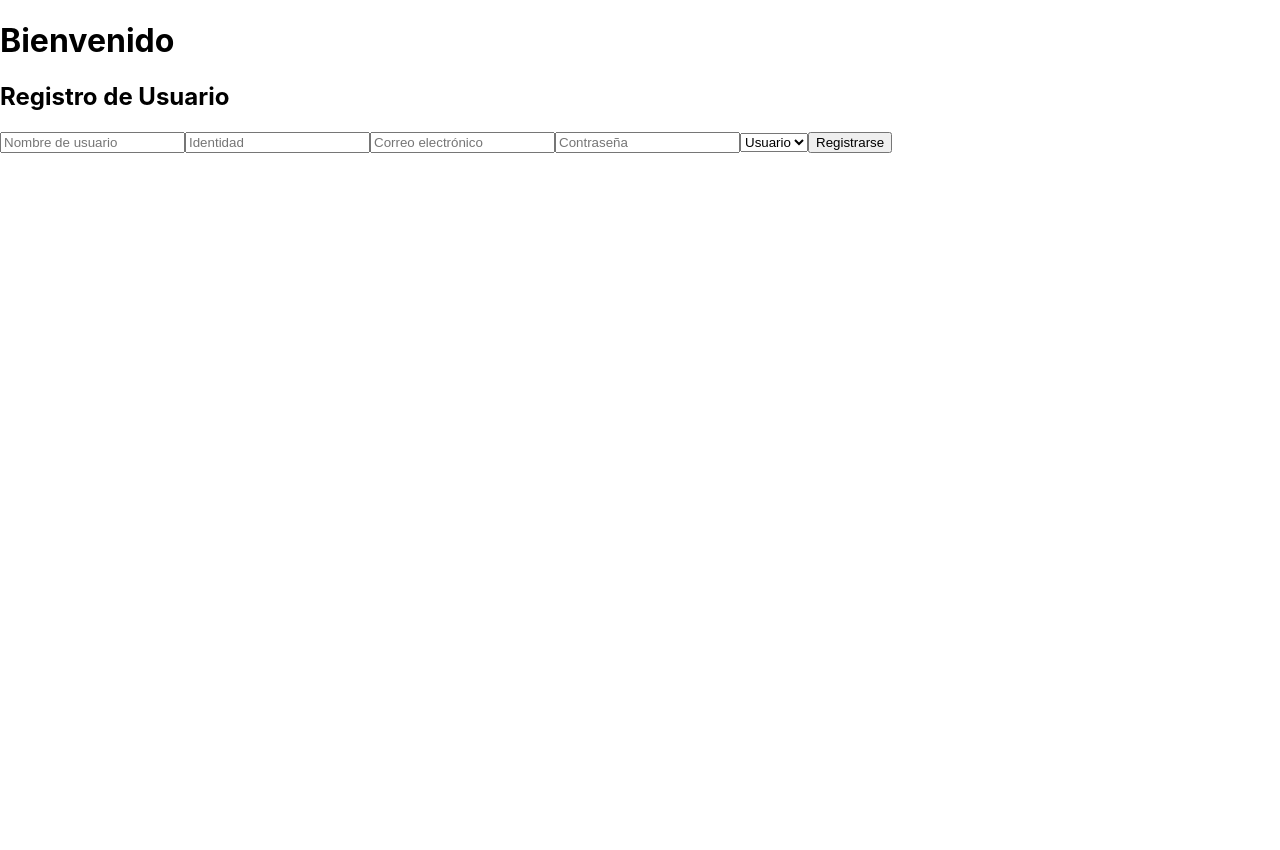
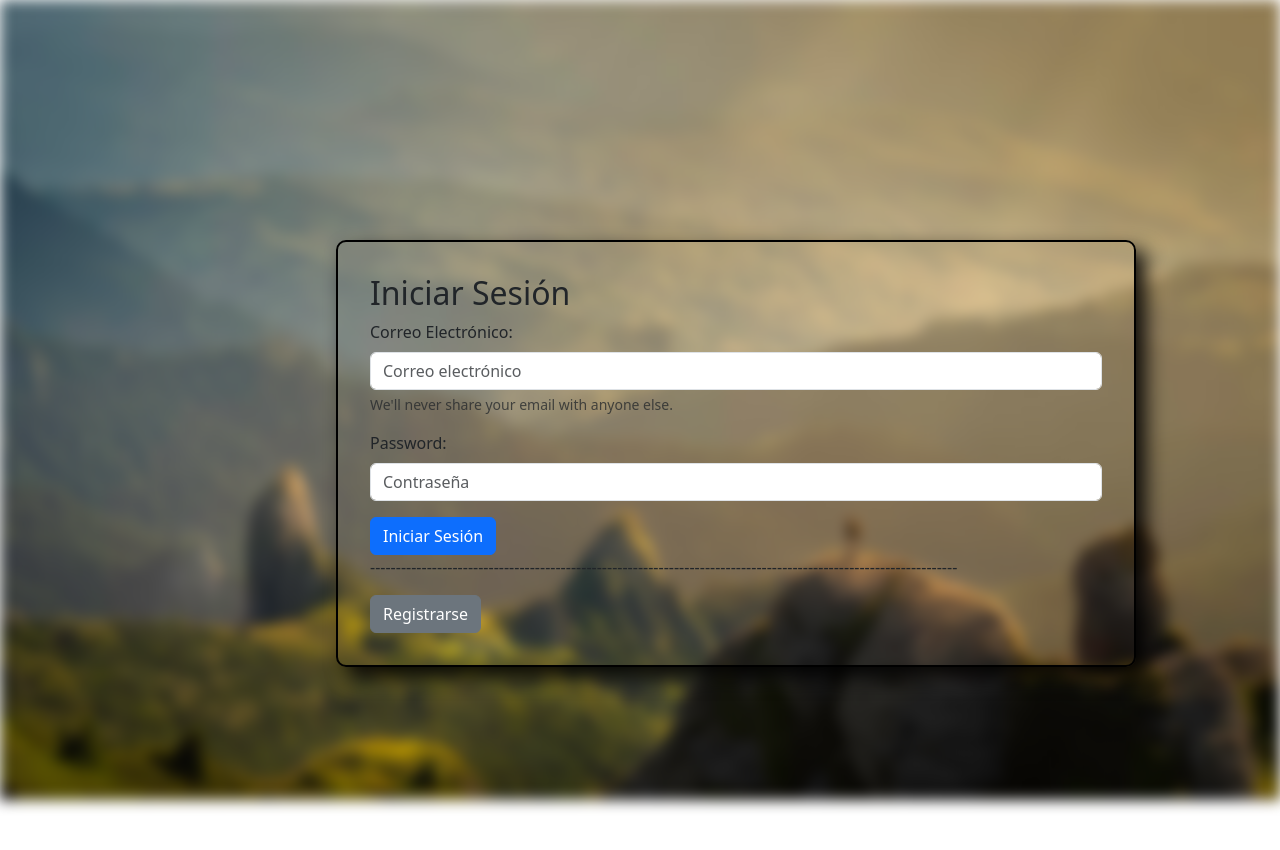
Before and after one commit to Elkin8/ProyectoIntegrador, a React (Create React App) app in the folder front-end/: page / in a window 1280 px wide. Shown: the top 850 px of the page. Before the commit the page ends 800 px from the top, so only its background shows below. Built offline with nearby package versions, Linux system fonts and the light colour scheme.

Commit message:
CSSLogin

```diff
--- a/front-end/package.json
+++ b/front-end/package.json
@@ -4,9 +4,12 @@
   "private": true,
   "dependencies": {
     "axios": "^1.7.9",
+    "bootstrap": "^5.3.3",
     "cra-template": "1.2.0",
     "react": "^19.0.0",
+    "react-bootstrap": "^2.10.9",
     "react-dom": "^19.0.0",
+    "react-router-dom": "^7.1.5",
     "react-scripts": "5.0.1"
   },
   "scripts": {
@@ -32,5 +35,8 @@
       "last 1 firefox version",
       "last 1 safari version"
     ]
+  },
+  "devDependencies": {
+    "@babel/plugin-proposal-private-property-in-object": "^7.21.11"
   }
 }
--- a/front-end/src/App.css
+++ b/front-end/src/App.css
@@ -36,3 +36,16 @@
     transform: rotate(360deg);
   }
 }
+
+
+.containerf {
+  margin-top: 15rem;
+  margin-left: 21rem;
+  width: 90%;
+  max-width: 800px;
+  padding: 2rem;
+  background: transparent;
+  border: solid 2px black;
+  border-radius: 10px;
+  box-shadow: 10px 10px 20px rgba(0,0,0,0.9);
+}
--- a/front-end/src/App.js
+++ b/front-end/src/App.js
@@ -1,12 +1,22 @@
+import { BrowserRouter as Router, Routes, Route } from "react-router-dom";
 import './App.css';
 import RegisterPage from "./pages/RegisterPage.jsx";
+import LoginForm from "./components/LoginForm.jsx";
+import Home from "./pages/Home.jsx";
+import AdminPage from "./pages/AdminPage.jsx";
 
 function App() {
   return (
-    <div>
-      <h1>Bienvenido</h1>
-      <RegisterPage />
-    </div>
+    <Router>
+      <Routes>
+        <Route path="/" element={<LoginForm />} />  {/* Ahora el registro es la página principal */}
+        <Route path="/register" element={<RegisterPage />} />
+        <Route path="/login" element={<LoginForm />} />
+        <Route path="/home" element={<Home />} />
+        <Route path="/admin" element={<AdminPage />} />
+      </Routes>
+    </Router>
+
   );
 }
 
--- a/front-end/src/components/InputFields.jsx
+++ b/front-end/src/components/InputFields.jsx
@@ -2,7 +2,7 @@ import React from "react";
 
 const InputField = ({ type, name, placeholder, value, onChange }) => {
   return (
-    <input
+    <input class="form-control" aria-describedby="emailHelp"
       type={type}
       name={name}
       placeholder={placeholder}
--- /dev/null
+++ b/front-end/src/components/LoginForm.jsx
@@ -0,0 +1,76 @@
+import { useState } from "react";
+import axios from "axios";
+import { useNavigate } from "react-router-dom";
+
+
+const LoginForm = () => {
+  const [formData, setFormData] = useState({ email: "", password: "" });
+  const [error, setError] = useState(null);
+  const navigate = useNavigate();
+
+  const handleChange = (e) => {
+    setFormData({ ...formData, [e.target.name]: e.target.value });
+  };
+
+  const handleSubmit = async (e) => {
+    e.preventDefault();
+    console.log('Datos enviados:', formData);
+
+    try {
+      const response = await axios.post("http://localhost:3000/api/login", formData, { withCredentials: true });
+      console.log('Respuesta del backend:', response);
+
+      // Almacenar el token que recibimos desde el backend
+      const token = response.data.token;
+      localStorage.setItem('token', token);
+
+      // Decodificar el token para obtener los datos (rol)
+      const decodedToken = decodeJWT(token);
+
+      // Redirigir según el rol del usuario
+      if (decodedToken.role === 'admin') {
+        navigate('/admin');  // Redirige a la página de administración
+      } else {
+        navigate('/home');  // Redirige a la página de inicio
+      }
+
+    } catch (error) {
+      console.error('Error:', error.response);
+      setError("Credenciales incorrectas");
+    }
+  };
+
+  const handleRegisterRedirect = () => {
+    navigate("/register"); // Redirige a la página de registro
+  };
+
+  // Función para decodificar el token JWT
+  const decodeJWT = (token) => {
+    const payload = token.split('.')[1];  // Obtener la parte del payload (segunda parte del JWT)
+    const decoded = atob(payload);  // Decodificar la cadena Base64
+    return JSON.parse(decoded);  // Parsear el JSON
+  };
+
+  return (
+    <div class="containerf">
+      <form onSubmit={handleSubmit}>
+        <h2>Iniciar Sesión</h2>
+        {error && <p style={{ color: "red" }}>{error}</p>}
+        <div class="mb-3">
+          <label for="exampleInputEmail1" class="form-label">Correo Electrónico:</label>
+          <input type="email" name="email" class="form-control" aria-describedby="emailHelp" placeholder="Correo electrónico" value={formData.email} onChange={handleChange} />
+          <div id="emailHelp" class="form-text">We'll never share your email with anyone else.</div>
+        </div>
+        <div class="mb-3">
+          <label for="exampleInputPassword1" class="form-label">Password:</label>
+          <input type="password" name="password"  class="form-control" placeholder="Contraseña" value={formData.password} onChange={handleChange} />
+        </div>
+        <button type="submit" class="btn btn-primary">Iniciar Sesión</button>
+        <p>------------------------------------------------------------------------------------------------------------------</p>
+        <button type="button" class="btn btn-secondary" onClick={handleRegisterRedirect}>Registrarse</button>
+      </form>
+    </div>
+  );
+};
+
+export default LoginForm;
--- /dev/null
+++ b/front-end/src/components/Navbar1.jsx
@@ -0,0 +1,18 @@
+import { useNavigate } from "react-router-dom";
+
+const Navbar = () => {
+  const navigate = useNavigate();
+
+  const handleLogout = () => {
+    localStorage.removeItem("token"); // Elimina el token almacenado
+    navigate("/login"); // Redirige al usuario a la página de login
+  };
+
+  return (
+    <nav>
+      <button onClick={handleLogout}>Cerrar Sesión</button>
+    </nav>
+  );
+};
+
+export default Navbar;
--- a/front-end/src/components/SelectFields.jsx
+++ b/front-end/src/components/SelectFields.jsx
@@ -2,7 +2,7 @@ import React from "react";
 
 const SelectField = ({ name, value, onChange, options }) => {
   return (
-    <select name={name} value={value} onChange={onChange}>
+    <select class="form-control" aria-describedby="emailHelp" name={name} value={value} onChange={onChange}>
       {options.map((option) => (
         <option key={option.value} value={option.value}>
           {option.label}
--- a/front-end/src/index.css
+++ b/front-end/src/index.css
@@ -1,11 +1,21 @@
 body {
   margin: 0;
-  font-family: -apple-system, BlinkMacSystemFont, 'Segoe UI', 'Roboto', 'Oxygen',
-    'Ubuntu', 'Cantarell', 'Fira Sans', 'Droid Sans', 'Helvetica Neue',
-    sans-serif;
-  -webkit-font-smoothing: antialiased;
-  -moz-osx-font-smoothing: grayscale;
+  min-height: 100vh;
+  position: relative;
 }
+
+body::before {
+  content: "";
+  background: url('../public/background.jpeg') center/cover fixed; /* Imagen de fondo */
+  filter: blur(7px); /* Nivel de desenfoque */
+  position: fixed;
+  top: 0;
+  left: 0;
+  width: 100%;
+  height: 100%;
+  z-index: -1; /* Asegura que el fondo esté detrás del contenido */
+}
+
 
 code {
   font-family: source-code-pro, Menlo, Monaco, Consolas, 'Courier New',
--- a/front-end/src/index.js
+++ b/front-end/src/index.js
@@ -2,6 +2,7 @@ import React from 'react';
 import ReactDOM from 'react-dom/client';
 import './index.css';
 import App from './App';
+import 'bootstrap/dist/css/bootstrap.min.css';
 
 const root = ReactDOM.createRoot(document.getElementById('root'));
 root.render(
--- /dev/null
+++ b/front-end/src/pages/AdminPage.jsx
@@ -0,0 +1,16 @@
+import React from "react";
+import Navbar from "../components/Navbar1.jsx";
+
+const AdminPage = () => {
+  return (
+    <div style={{ display: "flex" }}>
+      <div style={{ marginLeft: "250px", padding: "20px", width: "calc(100% - 250px)" }}>
+        <h1>Bienvenido a la página de administrador</h1>
+        <p>Aquí es donde puedes gestionar todo lo relacionado con tu cuenta.</p>
+        <Navbar />
+        </div>
+      </div>
+  );
+};
+
+export default AdminPage;
--- /dev/null
+++ b/front-end/src/pages/Home.jsx
@@ -0,0 +1,16 @@
+import React from "react";
+import Navbar from "../components/Navbar1.jsx";
+
+const Home = () => {
+  return (
+    <div style={{ display: "flex" }}>
+      <div style={{ marginLeft: "250px", padding: "20px", width: "calc(100% - 250px)" }}>
+        <h1>Bienvenido al Dashboard</h1>
+        <p>Aquí es donde puedes gestionar todo lo relacionado con tu cuenta.</p>
+        <Navbar />
+        </div>
+      </div>
+  );
+};
+
+export default Home;
--- a/front-end/src/pages/RegisterPage.jsx
+++ b/front-end/src/pages/RegisterPage.jsx
@@ -1,4 +1,5 @@
 import { useState } from "react";
+import { useNavigate } from "react-router-dom";
 import axios from "axios";
 import InputField from "../components/InputFields.jsx";
 import SelectField from "../components/SelectFields.jsx";
@@ -12,6 +13,8 @@ const RegisterPage = () => {
     role: "user",
   });
 
+  const navigate = useNavigate();
+
   const handleChange = (e) => {
     setFormData({ ...formData, [e.target.name]: e.target.value });
   };
@@ -21,6 +24,7 @@ const RegisterPage = () => {
     try {
       const response = await axios.post("http://localhost:3000/api/users", formData);
       alert("Usuario registrado con éxito");
+      navigate("/login");
       console.log(response.data);
     } catch (error) {
       console.error("Error al registrar usuario:", error.response?.data || error);
@@ -29,15 +33,30 @@ const RegisterPage = () => {
   };
 
   return (
-    <div>
+    <div class="containerf">
+      <form onSubmit={handleSubmit}>
       <h2>Registro de Usuario</h2>
-      <form onSubmit={handleSubmit}>
-        <InputField type="text" name="username" placeholder="Nombre de usuario" value={formData.username} onChange={handleChange} />
+      <div class="mb-3">
+        <label for="exampleInputUser1" class="form-label">Nombre de Usuario:</label>
+        <InputField type="text" name="username" class="form-control" aria-describedby="emailHelp" placeholder="Nombre de usuario" value={formData.username} onChange={handleChange} />
+      </div>
+      <div class="mb-3">
+        <label for="exampleInputIdentity1" class="form-label">Cédula o Pasaporte:</label>
         <InputField type="number" name="identity" placeholder="Identidad" value={formData.identity} onChange={handleChange} />
+      </div>
+      <div class="mb-3">
+        <label for="exampleInputEmail1" class="form-label">Correo Electónico:</label>
         <InputField type="email" name="email" placeholder="Correo electrónico" value={formData.email} onChange={handleChange} />
+      </div>
+      <div class="mb-3">
+        <label for="exampleInputPassword1" class="form-label">Contraseña:</label>
         <InputField type="password" name="password" placeholder="Contraseña" value={formData.password} onChange={handleChange} />
+      </div>
+      <div class="mb-3">
+        <label for="exampleInputPassword1" class="form-label">Rol:</label>
         <SelectField name="role" value={formData.role} onChange={handleChange} options={[{ value: "user", label: "Usuario" }]} />
-        <button type="submit">Registrarse</button>
+      </div>
+        <button type="submit" class="btn btn-primary">Registrarse</button>
       </form>
     </div>
   );
```
Also changed, not shown: front-end/public/background.jpeg (added), 1 other file (tests, documents, lock files or other folders).
